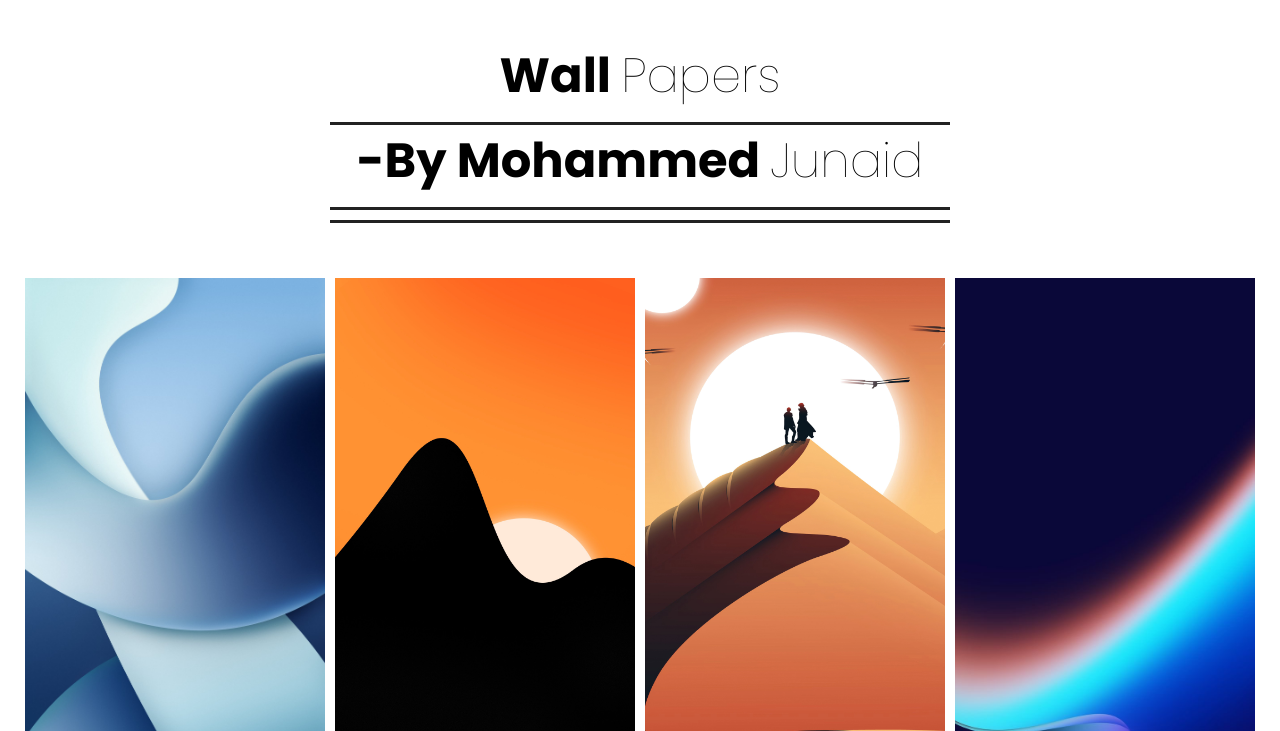
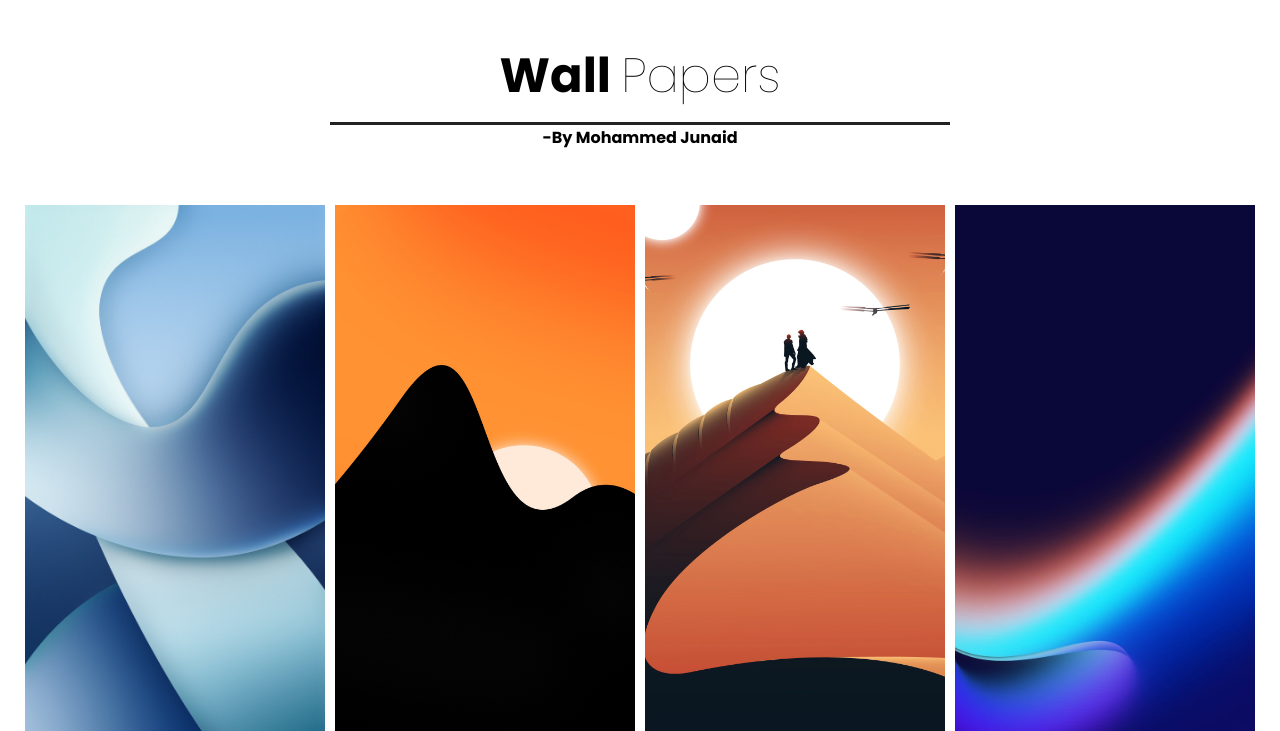
Before and after one commit to junaidpeshimam/wallpaper.page, a plain HTML site: page index.html in a window 1280 px wide. Shown: the top 731 px of the page. Drawn offline with Linux system fonts and the light colour scheme.

Commit message:
Update style.css

```diff
--- a/style.css
+++ b/style.css
@@ -26,16 +26,7 @@
   padding-bottom: 10px;
   border-bottom: 3px solid #222;
 }
-.container .heading h4{
-  font-size: 3em;
-  font-weight: bolder;
-  padding-bottom: 10px;
-  border-bottom: 3px solid #222;
-}
 .container .heading h3 span{
-  font-weight: 100;
-}
-.container .heading h4 span{
   font-weight: 100;
 }
 .container .box{
```
